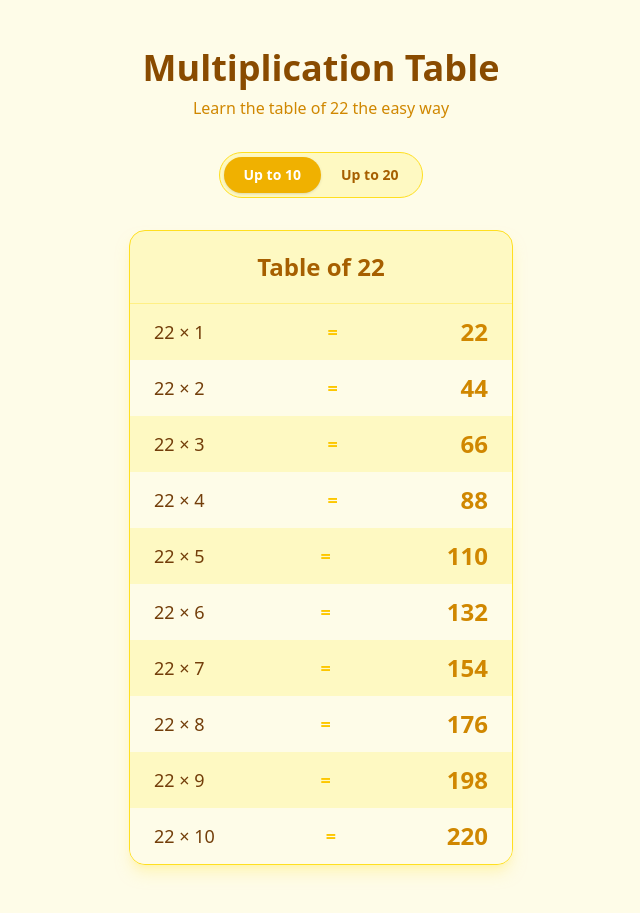
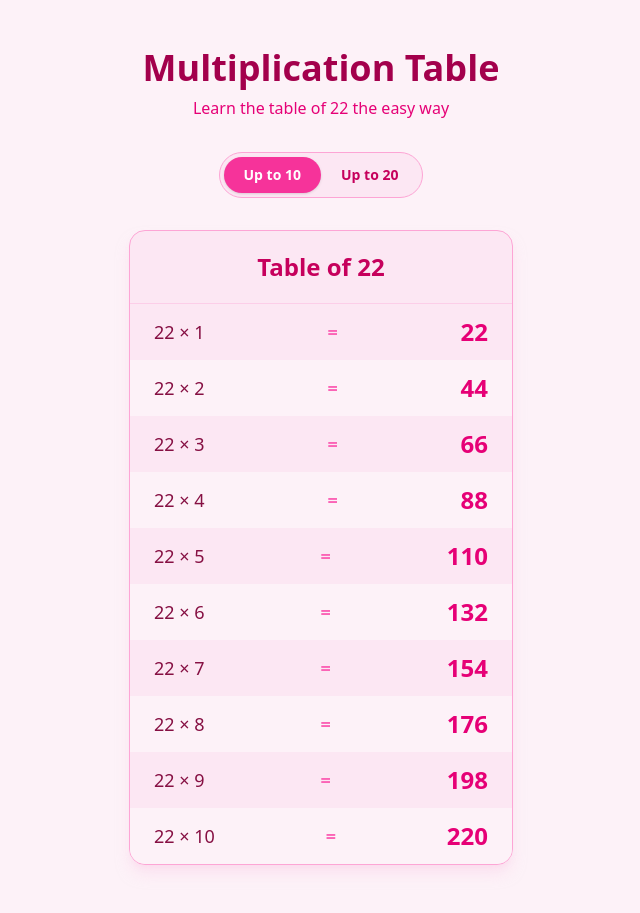
Before and after one commit to StuckInAI/multiplication-table-generator-saad-ahmed-1782829521, a React (Vite) app: page / in a window 1280 px wide. Shown: the whole page, without its empty margins (319-959 px from the left). Built offline with nearby package versions, Linux system fonts and the light colour scheme.

Commit message:
Change theme to pink

```diff
--- a/src/components/MultiplicationTable.tsx
+++ b/src/components/MultiplicationTable.tsx
@@ -7,8 +7,8 @@ export default function MultiplicationTable({ base, rows }: MultiplicationTableP
   const lines = Array.from({ length: rows }, (_, i) => i + 1);
 
   return (
-    <div className="w-full max-w-sm rounded-2xl border border-yellow-300 bg-yellow-100 shadow-lg shadow-yellow-200/50 overflow-hidden">
-      <h2 className="text-center text-2xl font-bold text-yellow-700 py-5 border-b border-yellow-200">
+    <div className="w-full max-w-sm rounded-2xl border border-pink-300 bg-pink-100 shadow-lg shadow-pink-200/50 overflow-hidden">
+      <h2 className="text-center text-2xl font-bold text-pink-700 py-5 border-b border-pink-200">
         Table of {base}
       </h2>
       <ul>
@@ -16,14 +16,14 @@ export default function MultiplicationTable({ base, rows }: MultiplicationTableP
           <li
             key={n}
             className={`flex items-center justify-between px-6 py-3 text-lg ${
-              n % 2 === 0 ? 'bg-yellow-50' : 'bg-yellow-100'
+              n % 2 === 0 ? 'bg-pink-50' : 'bg-pink-100'
             }`}
           >
-            <span className="text-yellow-900 font-medium">
+            <span className="text-pink-900 font-medium">
               {base} × {n}
             </span>
-            <span className="text-yellow-400 font-bold">=</span>
-            <span className="text-2xl font-extrabold text-yellow-600 tabular-nums">
+            <span className="text-pink-400 font-bold">=</span>
+            <span className="text-2xl font-extrabold text-pink-600 tabular-nums">
               {base * n}
             </span>
           </li>
--- a/src/pages/TablePage.tsx
+++ b/src/pages/TablePage.tsx
@@ -5,19 +5,19 @@ export default function TablePage() {
   const [rows, setRows] = useState(10);
 
   return (
-    <div className="min-h-screen bg-yellow-50 flex flex-col items-center justify-center gap-8 px-4 py-12">
+    <div className="min-h-screen bg-pink-50 flex flex-col items-center justify-center gap-8 px-4 py-12">
       <div className="text-center">
-        <h1 className="text-4xl font-extrabold text-yellow-800">Multiplication Table</h1>
-        <p className="mt-2 text-yellow-600">Learn the table of 22 the easy way</p>
+        <h1 className="text-4xl font-extrabold text-pink-800">Multiplication Table</h1>
+        <p className="mt-2 text-pink-600">Learn the table of 22 the easy way</p>
       </div>
 
-      <div className="inline-flex rounded-full bg-yellow-100 border border-yellow-300 p-1">
+      <div className="inline-flex rounded-full bg-pink-100 border border-pink-300 p-1">
         <button
           onClick={() => setRows(10)}
           className={`px-5 py-2 rounded-full text-sm font-semibold transition ${
             rows === 10
-              ? 'bg-yellow-500 text-white shadow'
-              : 'text-yellow-700 hover:bg-yellow-200'
+              ? 'bg-pink-500 text-white shadow'
+              : 'text-pink-700 hover:bg-pink-200'
           }`}
         >
           Up to 10
@@ -26,8 +26,8 @@ export default function TablePage() {
           onClick={() => setRows(20)}
           className={`px-5 py-2 rounded-full text-sm font-semibold transition ${
             rows === 20
-              ? 'bg-yellow-500 text-white shadow'
-              : 'text-yellow-700 hover:bg-yellow-200'
+              ? 'bg-pink-500 text-white shadow'
+              : 'text-pink-700 hover:bg-pink-200'
           }`}
         >
           Up to 20
```
